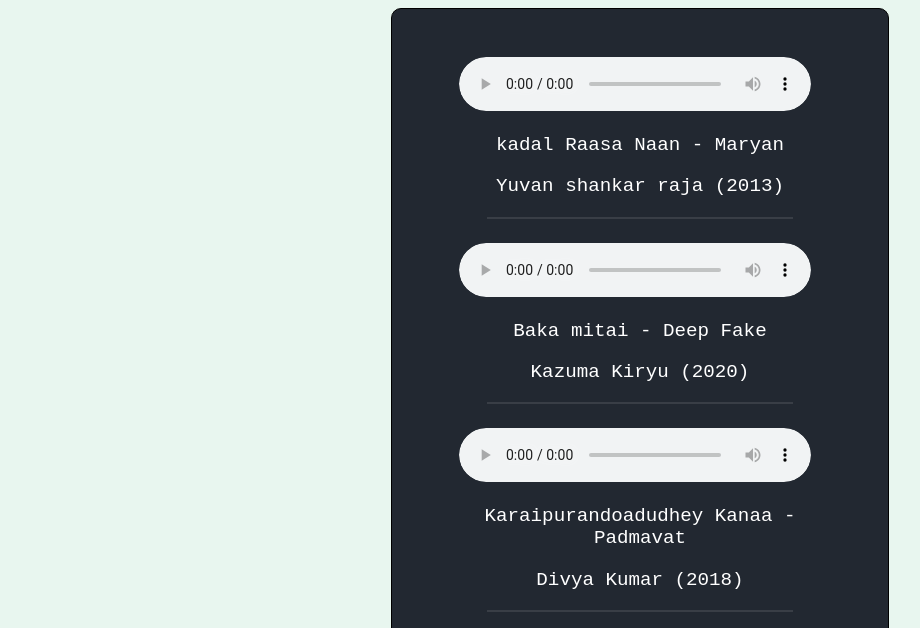
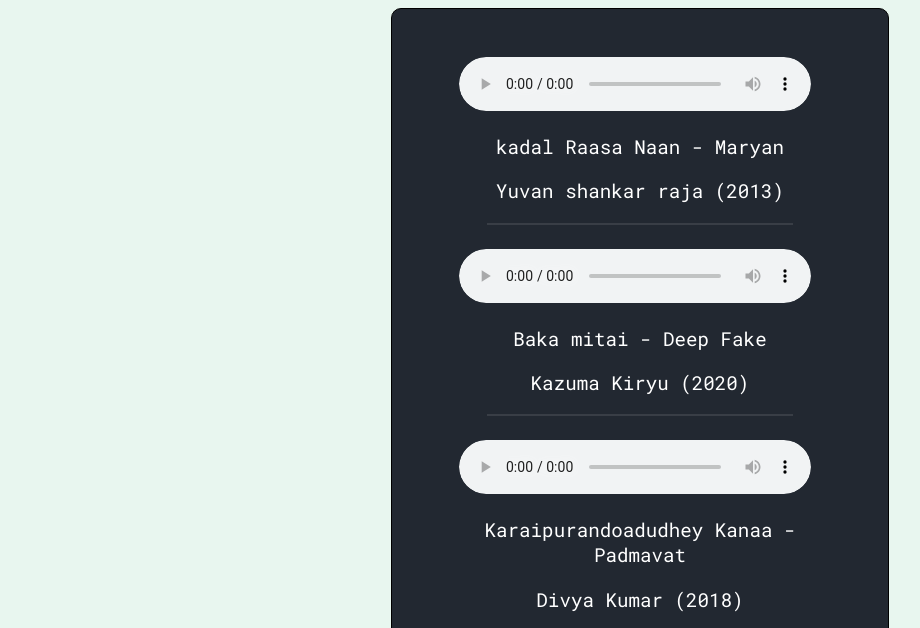
Before and after one commit to AravindhanDev/music-playlist, a plain HTML site: page index.html in a window 1280 px wide. Shown: the part 120-748 px from the top of the page, without its empty margins (0-920 px from the left). Drawn offline with Linux system fonts and the light colour scheme.

Commit message:
Changing Fonts

```diff
--- a/css/styles.css
+++ b/css/styles.css
@@ -1,8 +1,10 @@
+@import url("https://fonts.googleapis.com/css2?family=Roboto+Mono&display=swap");
+
 body {
   padding: 0;
   margin: 0;
   box-sizing: border-box;
-  font-family: monospace;
+  font-family: "Roboto Mono", monospace;
   background-color: #e8f6ef;
 }
 
```
